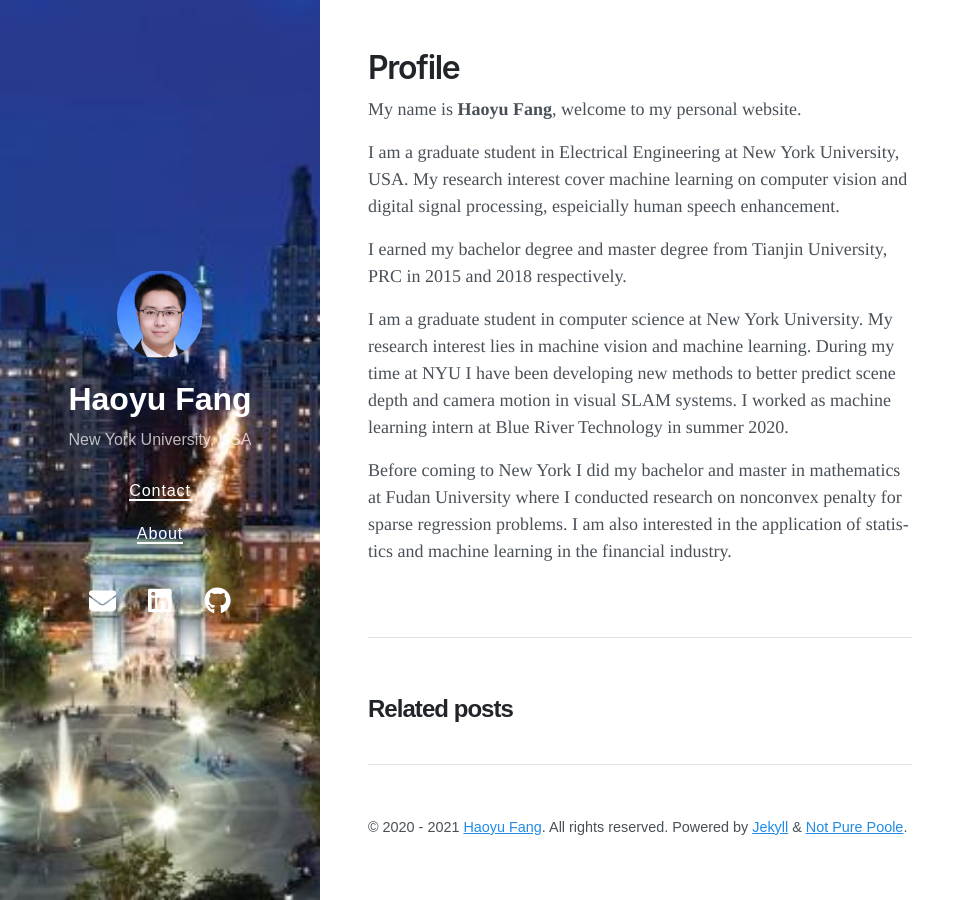
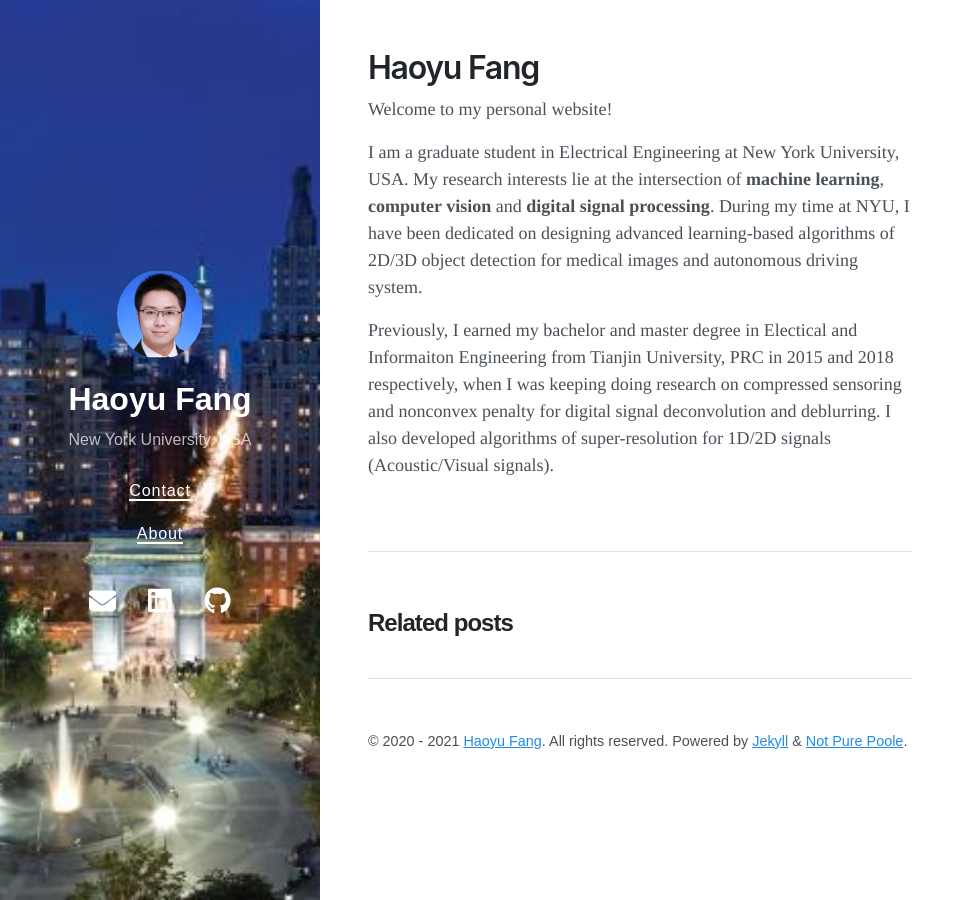
Before and after one commit to HaoyuCreate/HaoyuCreate.github.io, a Jekyll site: the page built from profile.md, in a window 1280 px wide. Shown: the whole page, without its empty margins (0-975 px from the left). Built offline with Jekyll 4.4.1, drawn with Linux system fonts in a browser that asks for light colours; nearby versions of some CDN libraries.

Commit message:
modified

```diff
--- a/profile.md
+++ b/profile.md
@@ -1,16 +1,11 @@
 ---
 layout: post
 permalink: /profile/
-title: Profile
+title: Haoyu Fang
 ---
-My name is **Haoyu Fang**, welcome to my personal website.
+Welcome to my personal website!
 
-I am a graduate student in Electrical Engineering at New York University, USA. My research interest cover machine learning on computer vision and digital signal processing, espeicially human speech enhancement.
+I am a graduate student in Electrical Engineering at New York University, USA. My research interests lie at the intersection of **machine learning**, **computer vision** and **digital signal processing**. During my time at NYU, I have been dedicated on designing advanced learning-based algorithms of 2D/3D object detection for medical images and autonomous driving system.
 
 
-
-I earned my bachelor degree and master degree from Tianjin University, PRC in 2015 and 2018 respectively.
-
-I am a graduate student in computer science at New York University. My research interest lies in machine vision and machine learning. During my time at NYU I have been developing new methods to better predict scene depth and camera motion in visual SLAM systems. I worked as machine learning intern at Blue River Technology in summer 2020.
-
-Before coming to New York I did my bachelor and master in mathematics at Fudan University where I conducted research on nonconvex penalty for sparse regression problems. I am also interested in the application of statistics and machine learning in the financial industry.
+Previously, I earned my bachelor and master degree in Electical and Informaiton Engineering from Tianjin University, PRC in 2015 and 2018 respectively, when I was keeping doing research on compressed sensoring and nonconvex penalty for digital signal deconvolution and deblurring. I also developed algorithms of super-resolution for 1D/2D signals (Acoustic/Visual signals).
```
